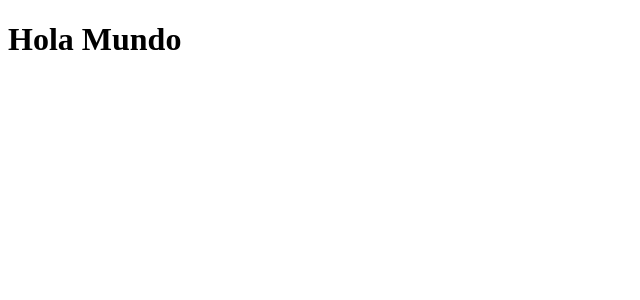
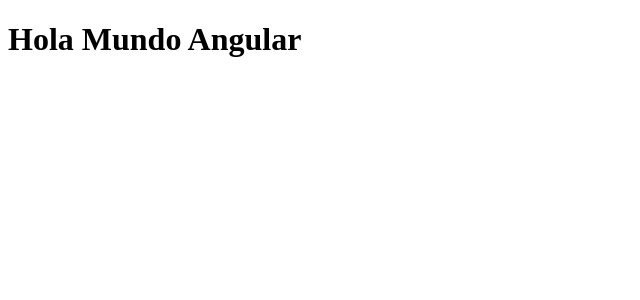
Before and after one commit to ZonaLimite/FrontEndTOP, an Angular app: page / in a window 1280 px wide. Shown: the top 300 px of the page, without its empty margins (0-640 px from the left). Built offline with nearby package versions, Linux system fonts and the light colour scheme.

Commit message:
Init App

```diff
--- a/src/app/app.component.html
+++ b/src/app/app.component.html
@@ -1 +1 @@
-<h1>Hola Mundo</h1>
+<h1>Hola Mundo Angular</h1>
```
